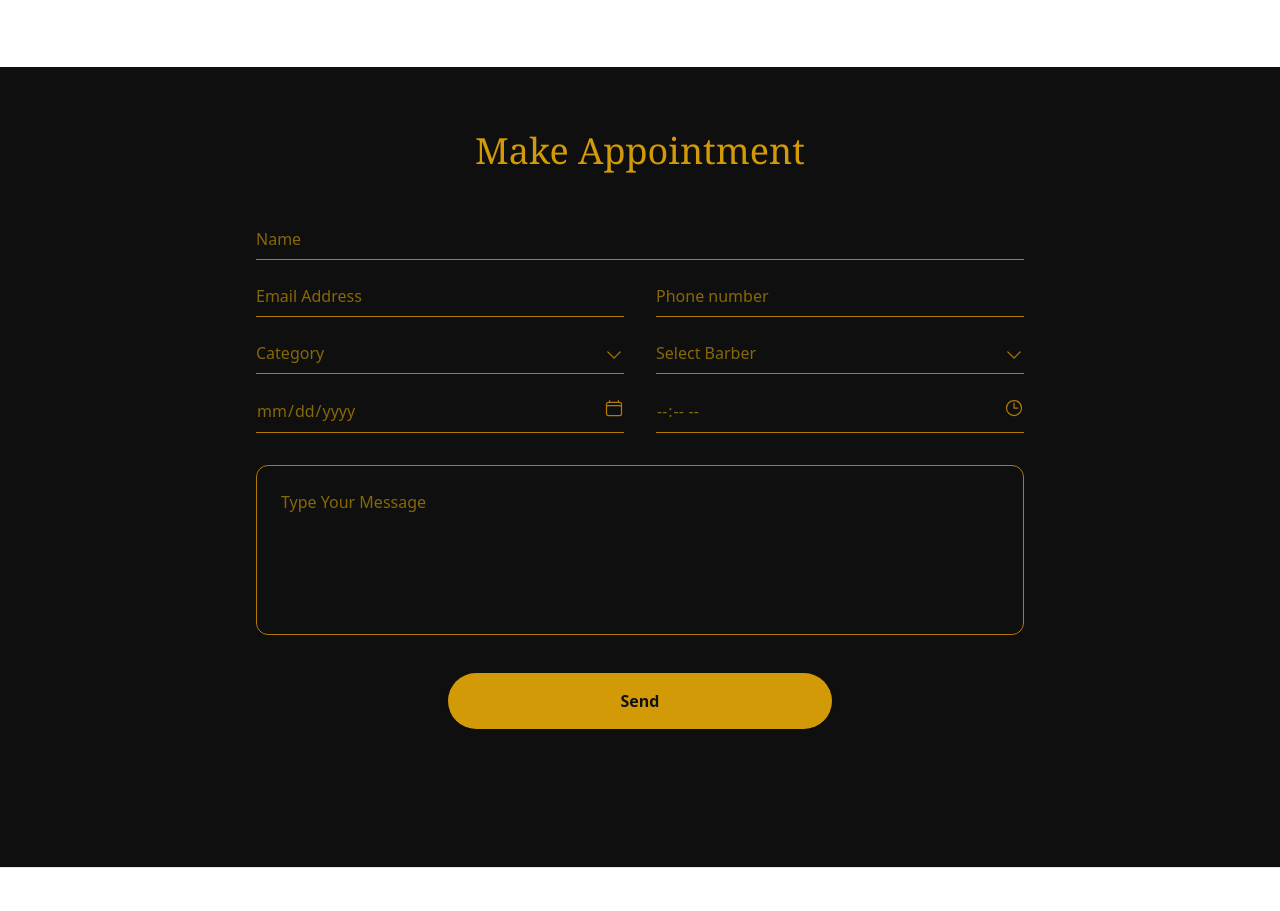
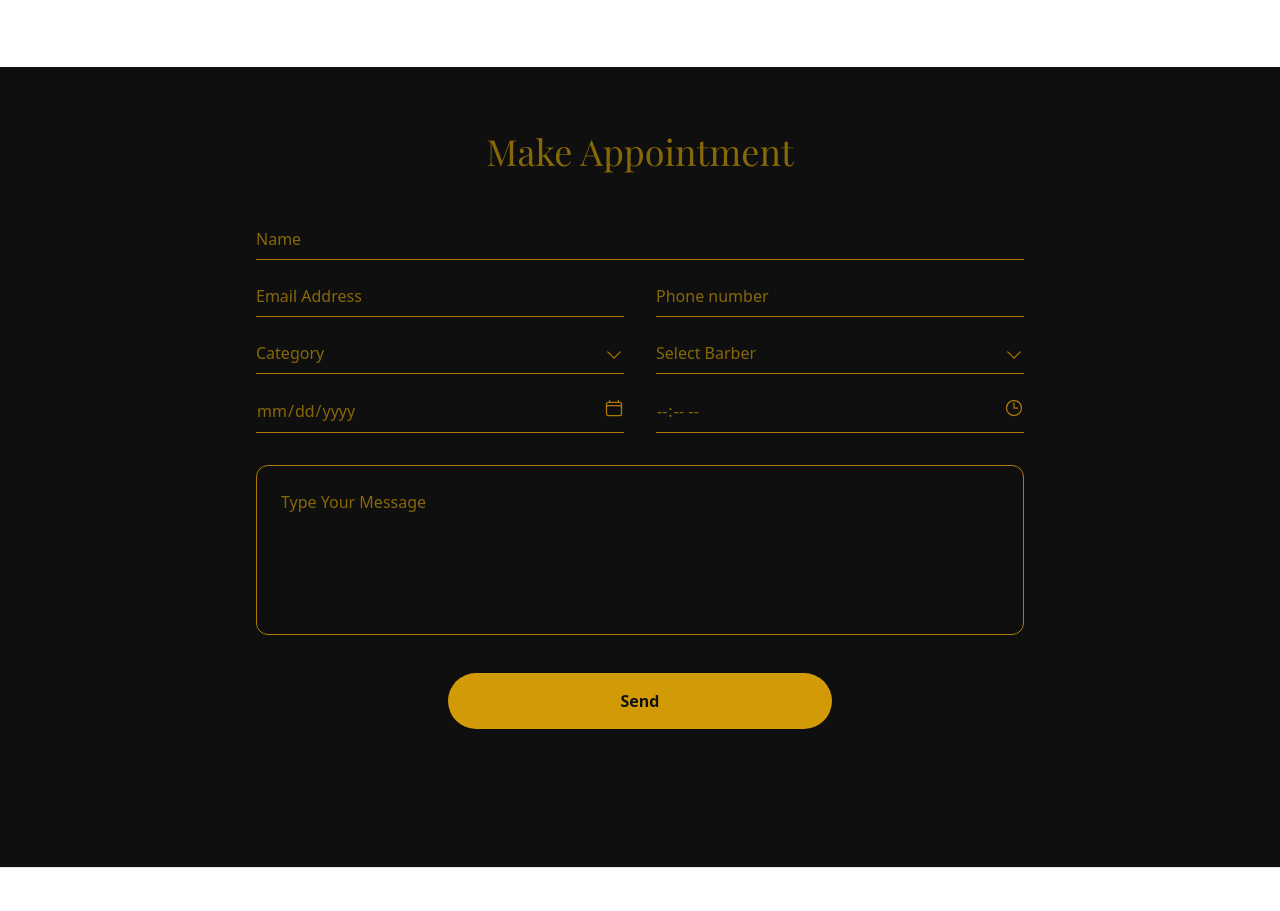
Before and after one commit to PawaniMekhala/mr_barber, a React (Create React App) app: page / in a window 1280 px wide. Shown: the part 6460-7371 px from the top of the page. Built offline with nearby package versions, Linux system fonts and the light colour scheme; a web font is replaced by a local one.

Commit message:
refactor: update heading text color and font

```diff
--- a/src/components/AppointmentForm.jsx
+++ b/src/components/AppointmentForm.jsx
@@ -36,7 +36,7 @@ const AppointmentForm = () => {
   return (
     <div className="min-h-screen flex items-start justify-center bg-[#0f0f0f] px-6 py-16">
       <div className="max-w-3xl w-full">
-        <h1 className="text-center font-serif text-3xl md:text-4xl text-gold-500 mb-12">
+        <h1 className="text-center font-playfair text-3xl md:text-4xl text-gold-700 mb-12">
           Make Appointment
         </h1>
 
```
